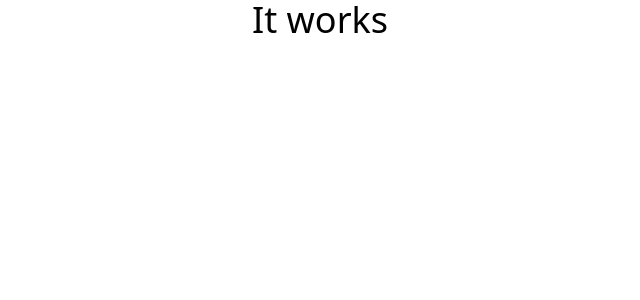
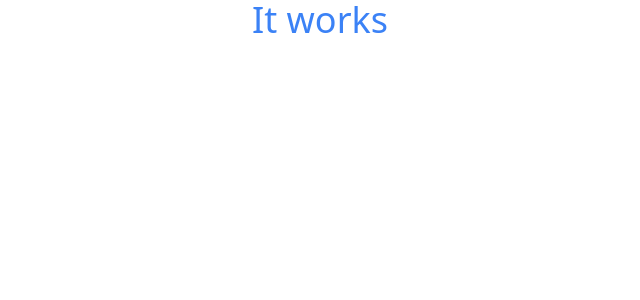
Before and after one commit to RobertDen/react-typing-game, a React (Create React App) app in the folder speed-typing/: page / in a window 1280 px wide. Shown: the top 300 px of the page, without its empty margins (320-960 px from the left). Built offline with nearby package versions, Linux system fonts and the light colour scheme.

Commit message:
Set up project structure with ui/components, utils, hooks folders; installed Faker.js, classnames, react-icons, and framer-motion

```diff
--- a/speed-typing/package.json
+++ b/speed-typing/package.json
@@ -11,8 +11,10 @@
     "@types/node": "^16.18.126",
     "@types/react": "^19.1.6",
     "@types/react-dom": "^19.1.6",
+    "classnames": "^2.5.1",
     "react": "^19.1.0",
     "react-dom": "^19.1.0",
+    "react-icons": "^5.5.0",
     "react-scripts": "5.0.1",
     "typescript": "^4.9.5",
     "web-vitals": "^2.1.4"
@@ -42,6 +44,7 @@
     ]
   },
   "devDependencies": {
+    "@faker-js/faker": "^9.8.0",
     "framer-motion": "^12.16.0",
     "tailwindcss": "^3.4.17"
   }
--- a/speed-typing/src/App.tsx
+++ b/speed-typing/src/App.tsx
@@ -2,7 +2,7 @@
 
 function App() {
   return (
-    <div className="text-4xl text-center">It works</div>
+    <div className="text-4xl text-center text-blue-500">It works</div>
   );
 }
 
```
Also changed, not shown: 1 other file (tests, documents, lock files or other folders).
